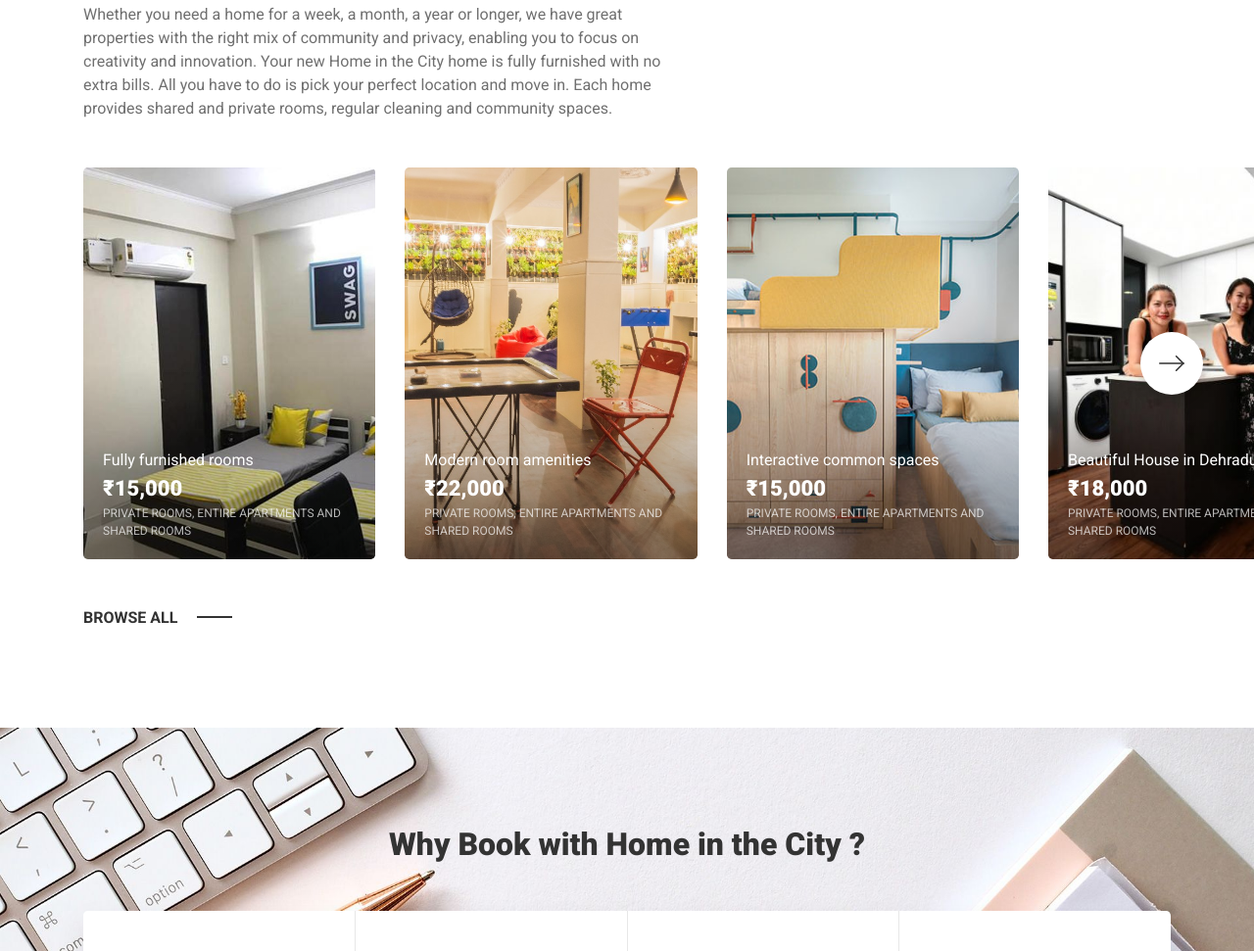
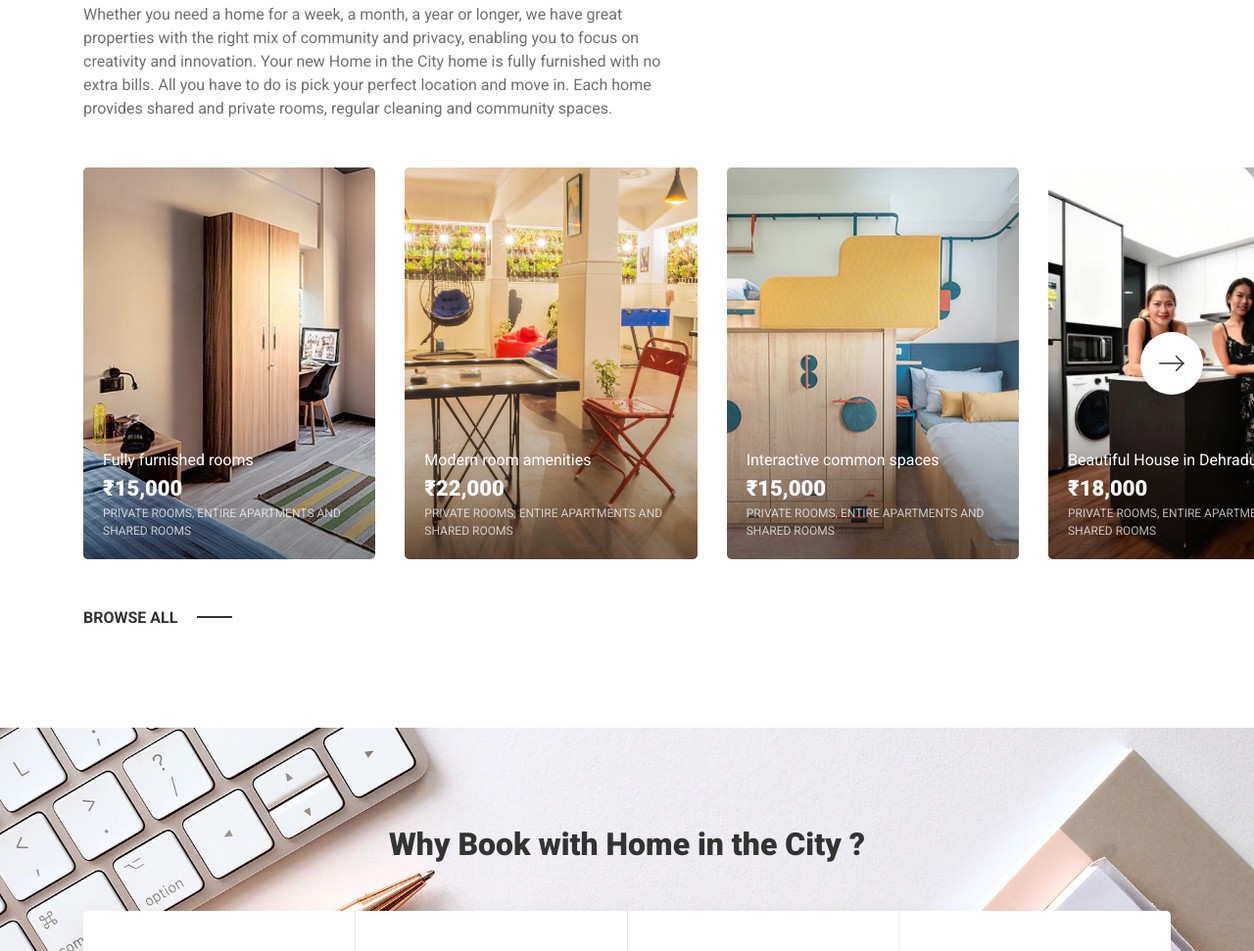
Before and after one commit to kinjalNandwana/website-template, a plain HTML site: page index.html in a window 1280 px wide. Shown: the part 943-1914 px from the top of the page at 98% size. Drawn offline with Linux system fonts and the light colour scheme.

Commit message:
Changed one image

```diff
--- a/index.html
+++ b/index.html
@@ -125,7 +125,7 @@
                     <div>
                         <a href="single-property.html" class="pxp-prop-card-1 rounded-lg">
                             <div class="pxp-prop-card-1-fig pxp-cover"
-                                style="background-image: url(images/_ab89928a-d169-11e9-8e3f-6f5f9fecffe4.jpg);"></div>
+                                style="background-image: url(images/11-1-1.jpg);"></div>
                             <div class="pxp-prop-card-1-gradient pxp-animate"></div>
                             <div class="pxp-prop-card-1-details">
                                 <div class="pxp-prop-card-1-details-title">Fully furnished rooms</div>
```
Also changed, not shown: properties.html (+1 -1 lines), images/11-1-1.jpg (added).
